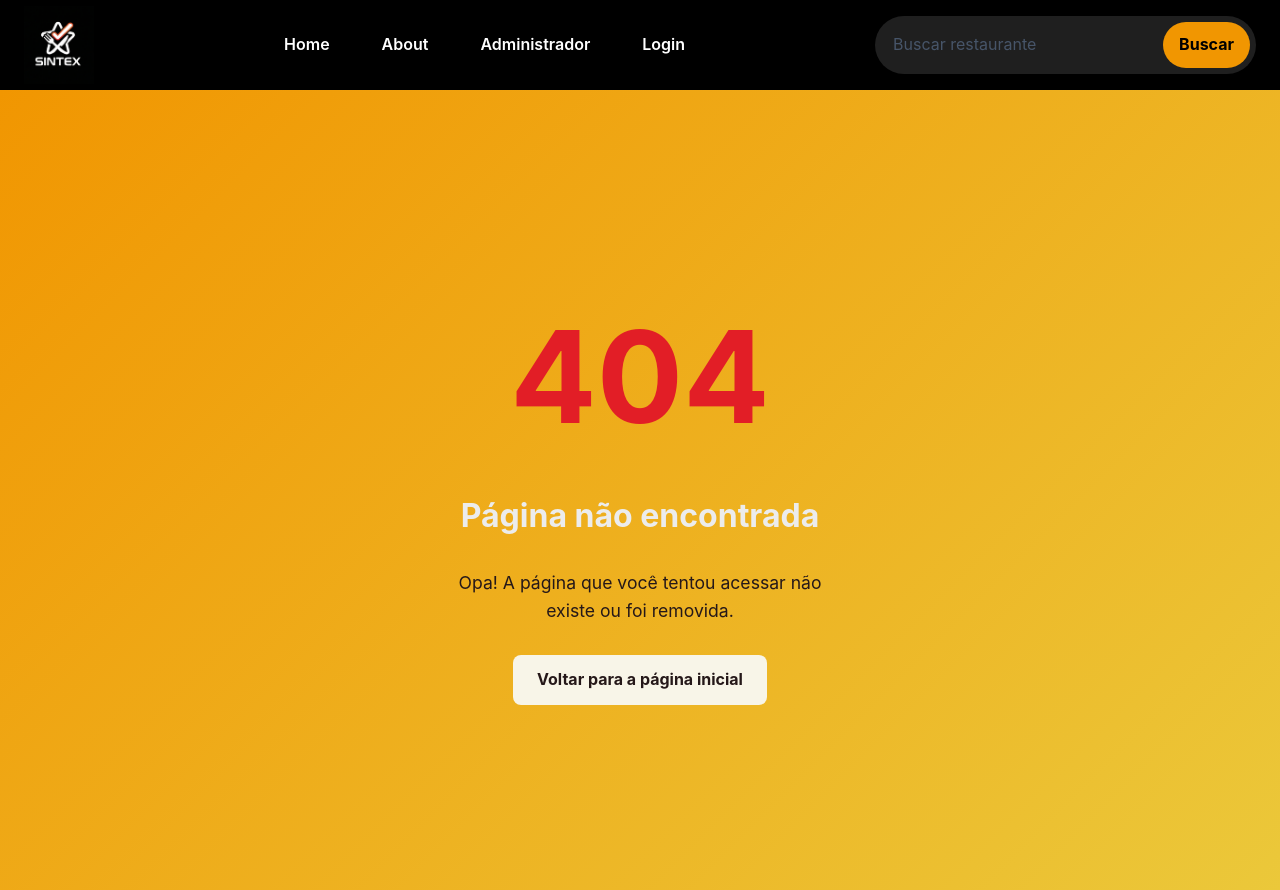
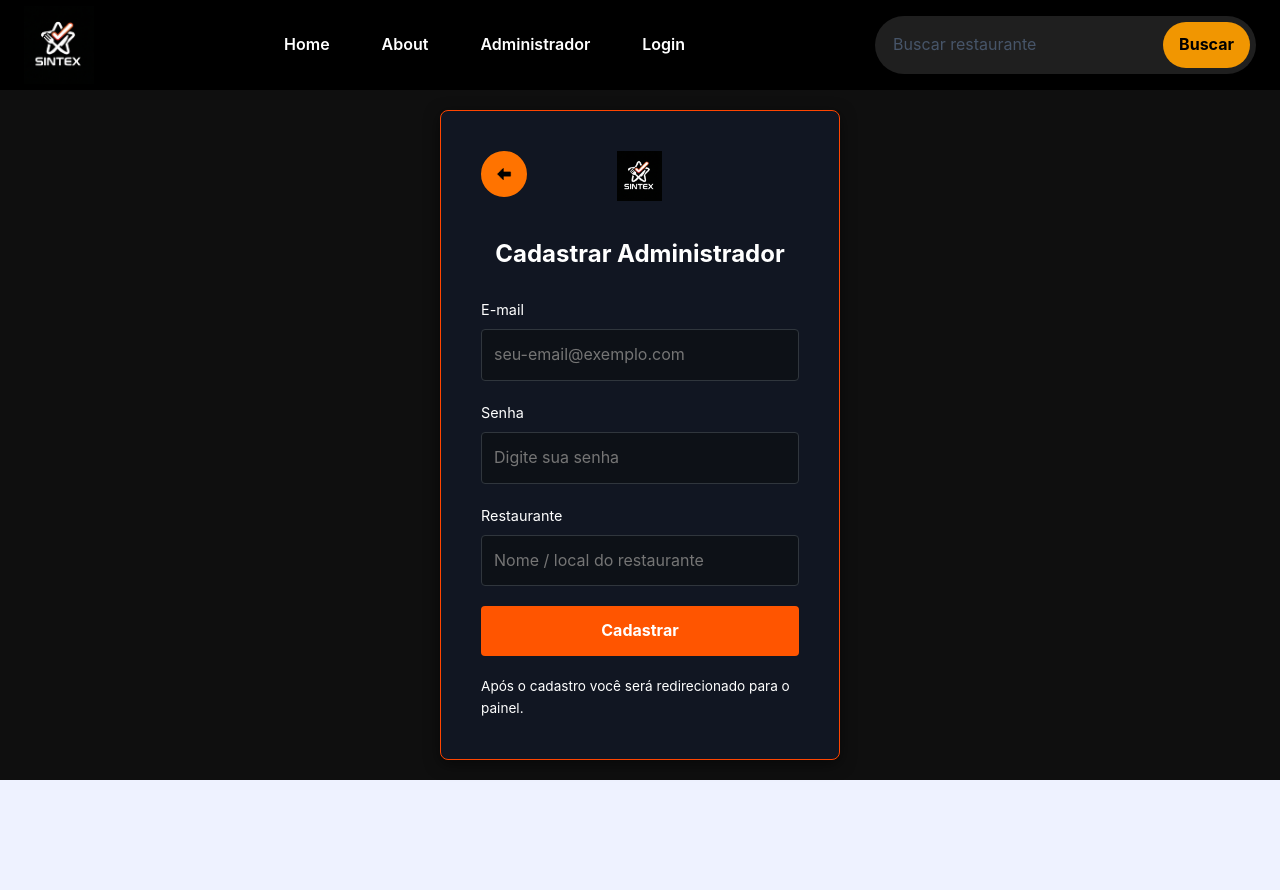
Before and after one commit to layannesousa2025/Sintex, a React (Vite) app in the folder sintex/sintex/: page /register-admin in a window 1280 px wide. Before the commit this address had no page. After the commit the page ends 800 px from the top, so only its background shows below. Built offline with nearby package versions, Linux system fonts and the light colour scheme.

Commit message:
Arrumei o login

```diff
--- a/sintex/sintex/src/App.jsx
+++ b/sintex/sintex/src/App.jsx
@@ -2,12 +2,14 @@ import { Routes, Route } from "react-router-dom";
 import Home from "./Pages/Home/Home";
 import About from "./Pages/About/About";
 import Admin from "./Pages/Admin/Admin";
+import RequireAdmin from "./Routes/RequireAdmin";
 import Client from "./Pages/Client/Client";
 import Menu from "./Componentes/Menu/Menu";
 import LayoutMenu from "./Pages/LayoutMenu/LayoutMenu";
 import PaginaDeErro from "./PaginaDeErro/paginaderro";
 import ScrollToTop from "./Pages/ScrollToTop/ScrollToTop";
 import Login from "./Componentes/Login/Login";
+import RegisterAdmin from "./Componentes/Login/RegisterAdmin";
 
 export default function App() {
   return (
@@ -20,12 +22,13 @@ export default function App() {
         <Route path="/" element={<LayoutMenu />}>
           <Route path="client" element={<Client />} />
           <Route index element={<Home />} />
-        <Route path="admin" element={<Admin />} />
+        <Route path="admin" element={<RequireAdmin><Admin /></RequireAdmin>} />
         <Route path="about" element={<About />} />
         </Route>
 
         <Route path="*" element={<PaginaDeErro />} />
         <Route path="/login" element={<Login />} />
+        <Route path="/register-admin" element={<RegisterAdmin />} />
       </Routes>
 
     </>
--- a/sintex/sintex/src/Componentes/Footer/Footer.jsx
+++ b/sintex/sintex/src/Componentes/Footer/Footer.jsx
@@ -15,7 +15,6 @@ export default function Footer() {
                     <ul>
                         <li><Link to="/">Home</Link></li>
                         <li><Link to="/about">Sobre</Link></li>
-                        <li><Link to="/client">Cliente</Link></li>
                         <li><Link to="/admin">Admin</Link></li>
                     </ul>
                 </div>
--- a/sintex/sintex/src/Componentes/Login/Login.css
+++ b/sintex/sintex/src/Componentes/Login/Login.css
@@ -19,13 +19,14 @@
 
 .LoginLogoBox {
   display: flex;
-  justify-content: center;
+  justify-content: start;
+  align-items: center;
   margin-bottom: 20px;
+  gap: -160px;
 }
 
 .LoginLogo {
   height: 50px;
-  width: auto;
 }
 
 .LoginForm h2 {
@@ -83,23 +84,55 @@
 
 .LoginFooter {
   display: flex;
-  flex-direction: column;
+  flex-direction: row;
   align-items: center;
+  justify-content: center;
   gap: 10px;
   margin-top: 20px;
   font-size: 0.85rem;
+  color: #ffffff;
 }
 
-.LoginFooter a {
-  color: #8b949e;
-  text-decoration: none;
-}
 
 .LoginFooter a:hover {
-  color: #ffffff;
+  color: #ff7300;
 }
 
 .LoginFooter .HighlightLink {
   color: #ff7300;
   font-weight: bold;
+  background: none;
+
 }
+.BackLink{
+  color: #ffffff;
+  text-decoration: none;
+  display: flex;
+  align-items: center;
+  justify-content: center;
+  width: 46px;
+  height: 46px;
+  border: 2px solid #ff7300;
+  background-color: #ff7300;
+  border-radius: 50%;
+  transition: transform 0.2s ease, background-color 0.2s ease;
+
+}
+
+.BackLink:hover {
+  transform: translateX(-2px);
+  background-color: #F21F26;
+  border-color: #F21F26;
+}
+
+.BackLink img {
+  width: 18px;
+}
+
+.BackLinkBox{
+  display: flex;
+  justify-content:  start;
+  align-items: start;
+  gap: 90px;
+  margin-bottom: 14px;
+}
--- a/sintex/sintex/src/Componentes/Login/Login.jsx
+++ b/sintex/sintex/src/Componentes/Login/Login.jsx
@@ -1,30 +1,42 @@
 import { useState } from "react";
-import { useNavigate } from "react-router-dom";
+import { useNavigate, useLocation, Link } from "react-router-dom";
 import logo from "../../Componentes/Menu/imagens/logo.png";
+import seta from "../../Componentes/Login/imagens/seta.png";
 import "./Login.css";
 
 export default function Login() {
   const [email, setEmail] = useState("");
   const [senha, setSenha] = useState("");
   const navigate = useNavigate();
+  const location = useLocation();
+  const adminStored = typeof window !== "undefined" ? localStorage.getItem("adminAccount") : null;
+  const adminExists = !!adminStored;
 
   const handleLogin = (event) => {
     event.preventDefault();
 
     // Validação simples (depois você pode conectar com uma API)
-    if (email === "admin@sintex.com" && senha === "123456") {
+    const storedAdmin = adminStored ? JSON.parse(adminStored) : null;
 
-      // SALVA A SESSÃO DO ADMIN NO NAVEGADOR
+    if (storedAdmin && email === storedAdmin.email && senha === storedAdmin.password) {
       localStorage.setItem("userRole", "admin");
+      const from = location.state && location.state.from ? location.state.from.pathname : "/admin";
+      navigate(from, { replace: true });
+      return;
+    }
 
-      navigate("/admin"); // Redireciona para a página do Admin
-    } else if (email && senha) {
+    // fallback: credenciais internas (só se nenhum admin cadastrado)
+    if (!storedAdmin && email === "admin@sintex.com" && senha === "123456") {
+      localStorage.setItem("userRole", "admin");
+      const from = location.state && location.state.from ? location.state.from.pathname : "/admin";
+      navigate(from, { replace: true });
+      return;
+    }
+
+    if (email && senha) {
       alert("Login como cliente!");
-
-      // Se quiser salvar o cliente também (opcional)
       localStorage.setItem("userRole", "client");
-
-      navigate("/client"); // Redireciona para a página do Cliente
+      navigate("/client");
     } else {
       alert("Por favor, preencha todos os campos.");
     }
@@ -34,7 +46,12 @@ export default function Login() {
     <div className="LoginContainer">
       <form className="LoginForm" onSubmit={handleLogin}>
         <div className="LoginLogoBox">
-          <img src={logo} alt="Sintex Logo" className="LoginLogo" />
+          <div className="BackLinkBox">
+            <Link className="BackLink" to="/">
+              <img src={seta} alt="Voltar para Home" />
+            </Link>
+            <img src={logo} alt="Sintex Logo" className="LoginLogo" />
+          </div>
         </div>
 
         <h2>Entrar no Sintex</h2>
@@ -67,7 +84,9 @@ export default function Login() {
 
         <div className="LoginFooter">
           <a href="#recuperar">Esqueceu a senha?</a>
-          <span>Não tem conta? <a href="#cadastro" className="HighlightLink">Cadastre-se</a></span>
+          <span> <a type="button" className="HighlightLink" onClick={() => navigate('/register-admin', { state: { from: location.state && location.state.from } })}>
+            Cadastre-se
+          </a></span>
         </div>
       </form>
     </div>
--- /dev/null
+++ b/sintex/sintex/src/Componentes/Login/RegisterAdmin.jsx
@@ -0,0 +1,96 @@
+import { useState } from "react";
+import { useNavigate, useLocation, Link } from "react-router-dom";
+import logo from "../../Componentes/Menu/imagens/logo.png";
+import seta from "../../Componentes/Login/imagens/seta.png";
+import "./Login.css";
+
+export default function RegisterAdmin() {
+  const [email, setEmail] = useState("");
+  const [senha, setSenha] = useState("");
+  const [restaurant, setRestaurant] = useState("");
+  const navigate = useNavigate();
+  const location = useLocation();
+
+  const handleRegister = (e) => {
+    e.preventDefault();
+
+    if (!email || !senha || !restaurant) {
+      alert("Preencha todos os campos.");
+      return;
+    }
+
+    const existing = localStorage.getItem("adminAccount");
+    if (existing) {
+      alert("Já existe um administrador cadastrado. Faça login.");
+      navigate("/login");
+      return;
+    }
+
+    const account = { email, password: senha, restaurant };
+    localStorage.setItem("adminAccount", JSON.stringify(account));
+    localStorage.setItem("userRole", "admin");
+
+    // redireciona para a rota original protegida, se houver
+    const from = location.state && location.state.from ? location.state.from.pathname : "/admin";
+    navigate(from, { replace: true });
+  };
+
+  return (
+    <div className="LoginContainer">
+      <form className="LoginForm" onSubmit={handleRegister}>
+        <div className="LoginLogoBox">
+          <div className="BackLinkBox">
+            <Link className="BackLink" onClick={() => navigate(-1)}>
+              <img src={seta} alt="Voltar para Home" />
+            </Link>
+            <img src={logo} alt="Sintex Logo" className="LoginLogo" />
+          </div>
+        </div>
+
+        <h2>Cadastrar Administrador</h2>
+
+        <div className="InputGroup">
+          <label htmlFor="email">E-mail</label>
+          <input
+            type="email"
+            id="email"
+            placeholder="seu-email@exemplo.com"
+            value={email}
+            onChange={(e) => setEmail(e.target.value)}
+            required
+          />
+        </div>
+
+        <div className="InputGroup">
+          <label htmlFor="senha">Senha</label>
+          <input
+            type="password"
+            id="senha"
+            placeholder="Digite sua senha"
+            value={senha}
+            onChange={(e) => setSenha(e.target.value)}
+            required
+          />
+        </div>
+
+        <div className="InputGroup">
+          <label htmlFor="restaurant">Restaurante</label>
+          <input
+            type="text"
+            id="restaurant"
+            placeholder="Nome / local do restaurante"
+            value={restaurant}
+            onChange={(e) => setRestaurant(e.target.value)}
+            required
+          />
+        </div>
+
+        <button type="submit" className="LoginButton">Cadastrar</button>
+
+        <div className="LoginFooter">
+          <span>Após o cadastro você será redirecionado para o painel.</span>
+        </div>
+      </form>
+    </div>
+  );
+}
--- a/sintex/sintex/src/Componentes/Menu/Menu.jsx
+++ b/sintex/sintex/src/Componentes/Menu/Menu.jsx
@@ -11,6 +11,7 @@ export default function Menu() {
   const params = new URLSearchParams(location.search);
   const initialSearch = params.get("q") || "";
   const [searchTerm, setSearchTerm] = useState(initialSearch);
+
 
   const handleSearch = (event) => {
     event.preventDefault();
--- /dev/null
+++ b/sintex/sintex/src/Routes/RequireAdmin.jsx
@@ -0,0 +1,13 @@
+import { Navigate, useLocation } from "react-router-dom";
+
+export default function RequireAdmin({ children }) {
+  const location = useLocation();
+  const role = typeof window !== "undefined" ? localStorage.getItem("userRole") : null;
+
+  if (role === "admin") {
+    return children;
+  }
+
+  // Redirect to login and keep the attempted location for post-login redirect
+  return <Navigate to="/login" state={{ from: location }} replace />;
+}
```
Also changed, not shown: sintex/sintex/src/Componentes/Login/imagens/seta.png (added).
